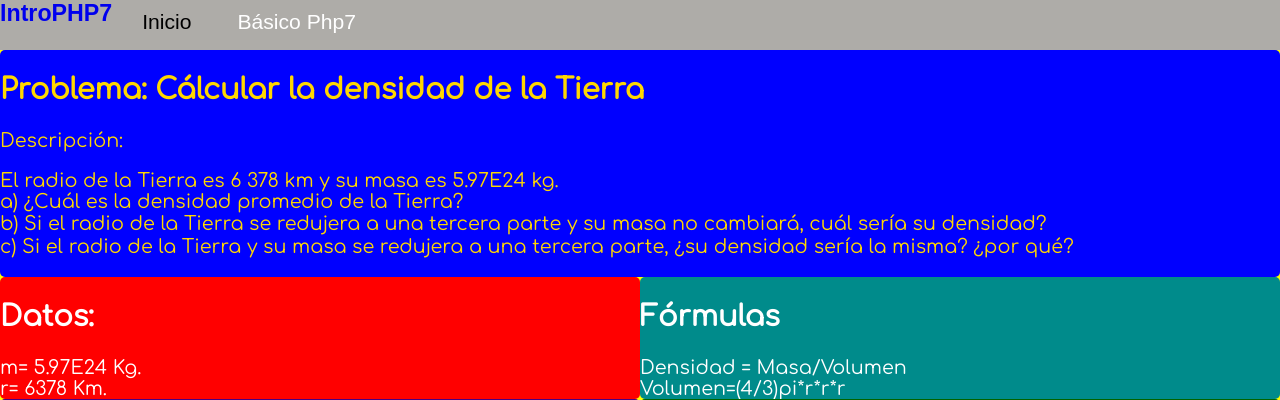
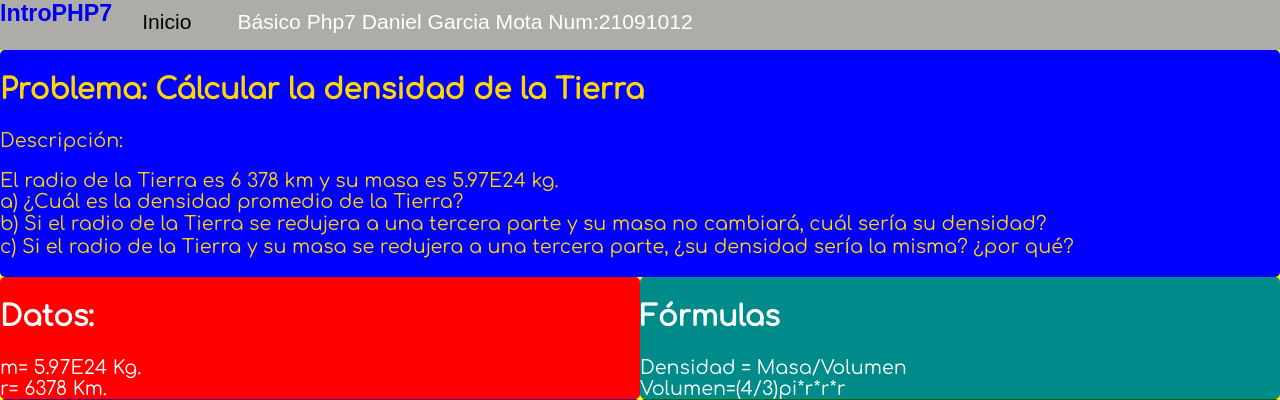
Before and after one commit to DanielGM1/Practicaxc15, a PHP site: page / in a window 1280 px wide. Shown: the top 400 px of the page. Run offline with PHP 8.4, Linux system fonts and the light colour scheme; some web fonts are replaced.

Commit message:
Update index.php

```diff
--- a/index.php
+++ b/index.php
@@ -16,7 +16,7 @@
       <nav>
       <ul>
         <li><a href="index.php" class="current">Inicio</a></li>
-        <li><a href=basicoPhp7.php>Básico Php7</a></li>
+        <li><a href=basicoPhp7.php>Básico Php7   Daniel Garcia Mota Num:21091012</a></li>
       </ul>
       </nav>
     </header>
```
